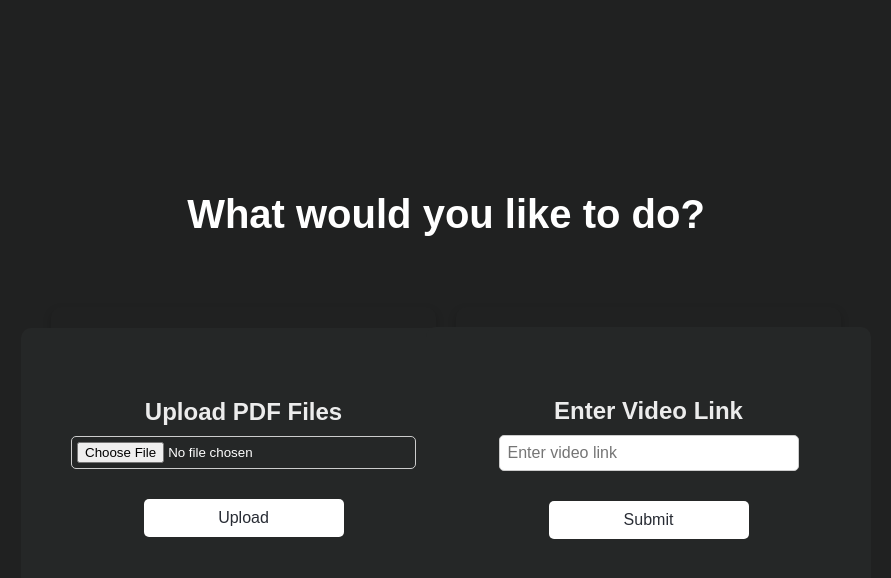
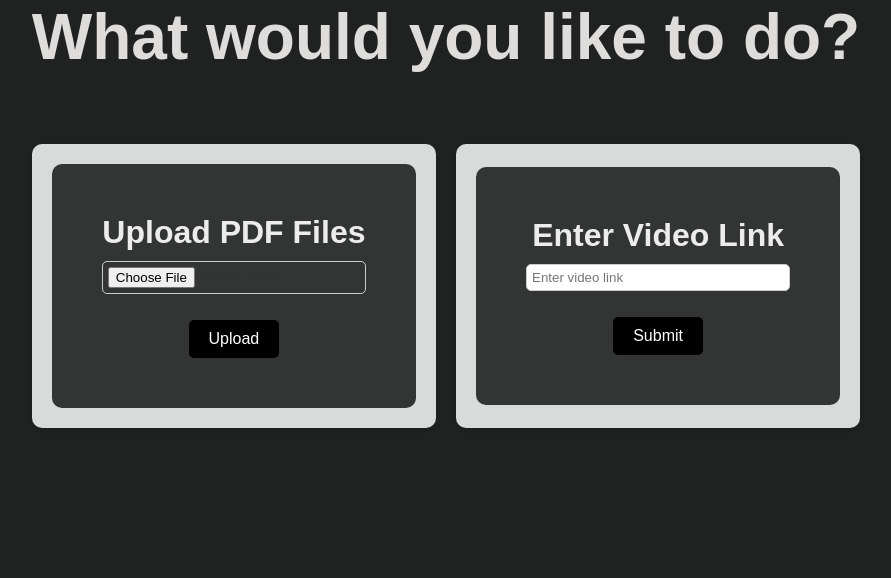
Before and after one commit to Diti-Jain/LastMin, a React (Create React App) app: page /file in a window 1280 px wide. Shown: the top 578 px of the page, without its empty margins (194-1085 px from the left). Built offline with nearby package versions, Linux system fonts and the light colour scheme.

Commit message:
Modified: src/components/fileupload.css, src/components/fileupload.jsx, src/components/liketodo.css, src/components/liketodo.jsx, src/components/summary.css

```diff
--- a/src/components/fileupload.css
+++ b/src/components/fileupload.css
@@ -1,6 +1,4 @@
-body{
-    background-color: #000000;
-}
+/* fileupload.css */
 
 .wrapper {
     display: flex;
@@ -19,13 +17,14 @@ h1 {
 
 .outer-container {
     display: flex;
-    gap: 20px;
+    gap: 20px; /* Space between the boxes */
     width: 100%;
-    max-width: 800px;
+    max-width: 1200px; /* Adjust the width to suit your design */
+    justify-content: center; /* Center the boxes horizontally */
 }
 
 .container {
-    background-color: #202121;
+    background-color: #d9dada;
     padding: 20px;
     border-radius: 10px;
     box-shadow: 0 2px 4px rgba(0, 0, 0, 0.1);
@@ -34,6 +33,8 @@ h1 {
     align-items: center;
     justify-content: center;
     transition: transform 0.3s ease, box-shadow 0.3s ease;
+    position: relative;
+    min-width: 300px; /* Minimum width for each container box */
 }
 
 .container:hover {
@@ -42,11 +43,12 @@ h1 {
 }
 
 .box {
-    background-color: #252727;
+    background-color: #333535;
     padding: 50px;
     border-radius: 10px;
     text-align: center;
     width: 100%;
+    position: relative;
 }
 
 .box h2 {
--- a/src/components/fileupload.jsx
+++ b/src/components/fileupload.jsx
@@ -1,6 +1,6 @@
 import React, { useState } from 'react';
-import { useNavigate } from 'react-router-dom'; // Import useNavigate from react-router-dom
-import './fileupload.css'; // Importing CSS styles
+import { useNavigate } from 'react-router-dom';
+import './fileupload.css';
 import axios from "axios";
 
 function VideoUpload() {
@@ -43,7 +43,7 @@ function VideoUpload() {
 
   const handleVideoSubmit = async () => {
     if (videoLink) {
-      setLoading(true); // Start loading when video submit begins
+      setLoading(true);
       try {
         const response = await axios.post(
           "http://127.0.0.1:5000/summarize_youtube",
@@ -60,24 +60,24 @@ function VideoUpload() {
       } catch (error) {
         console.error("Error processing the video link:", error);
         alert("Error processing the video link. Please try again.");
-      } finally {
-        setLoading(false); // Stop loading once API call finishes
+      } finally { setLoading(false);
       }
     } else {
       alert("Please enter a video link.");
     }
   };
+
   return (
     <div className="wrapper">
       <h1>What would you like to do?</h1>
       <div className="outer-container">
         <div className="container">
           <div className="box">
-                        <h2>Upload PDF Files</h2> {/* Updated label */}
+            <h2>Upload PDF Files</h2>
             <input
               type="file"
-                            accept="application/pdf" // Updated to accept only PDF files
-                            onChange={handleFileChange} // Updated to setPdfFile
+              accept="application/pdf"
+              onChange={handleFileChange}
             />
             <button onClick={handleFileSubmit}>Upload</button>
           </div>
--- a/src/components/liketodo.css
+++ b/src/components/liketodo.css
@@ -1,44 +1,33 @@
-/* liketodo.css */
-
-body {
-    margin: 0;
-    font-family: Arial, sans-serif;
-    background-color: #202121;
+.liketodo-container {
+    padding: 20px;
+    background-color: #242426;
+    border-radius: 10px;
+    box-shadow: 0 4px 8px rgba(0, 0, 0, 0.2);
+    display: flex;
+    flex-direction: column;
+    align-items: center;
+    justify-content: center;
+    width: 500%;
+    max-width: 700px;
     color: #fff;
-    display: flex;
-    justify-content: center;
-    align-items: center;
-    height: 100vh;
-    flex-direction: column;
+    text-align: center;
+    height: 700px;
 }
 
-.container {
-    text-align: center;
-    padding: 20px;
-    background-color: #202121;
-    border-radius: 10px;
-    box-shadow: 0 4px 8px rgba(0, 0, 0, 0.2);
-    display: flex; /* Use flexbox for centering */
-    flex-direction: column; /* Align children in a column */
-    align-items: center; /* Center all children horizontally */
-    justify-content: center; /* Center all children vertically */
-}
-
-h1 {
-    color: #fff;
+.liketodo-container h1 {
     font-size: 2.5rem;
     margin-bottom: 20px;
 }
 
-h2 {
+.liketodo-container h2 {
     color: #ddd;
     font-size: 1.5rem;
     margin: 20px 0;
 }
 
-button {
+.liketodo-container button {
     background-color: #fff;
-    color: #282c34;
+    color: #111213;
     border: none;
     padding: 10px 20px;
     font-size: 1rem;
@@ -47,27 +36,24 @@ button {
     transition: background-color 0.3s, color 0.3s;
     margin-top: 20px;
     width: 200px;
-    text-align: center; /* Ensure the text inside the button is centered */
+    text-align: center;
 }
 
-button:hover {
+.liketodo-container button:hover {
     background-color: #f1f1f1;
     color: #000;
 }
 
-form {
-    display: flex;
-    flex-direction: column;
-    align-items: center;
-    gap: 10px;
-    margin-top: 20px;
-}
-
-input[type="text"] {
+.liketodo-container input[type="text"] {
     padding: 8px;
     font-size: 1rem;
     border-radius: 5px;
     border: 1px solid #ccc;
     width: 100%;
     max-width: 300px;
+    margin-top: 20px;
 }
+
+.liketodo-container p {
+    margin: 10px 0;
+}
--- a/src/components/liketodo.jsx
+++ b/src/components/liketodo.jsx
@@ -2,7 +2,6 @@ import React, { useState } from 'react';
 import { useNavigate, useLocation } from 'react-router-dom';
 import './liketodo.css'; // Import the specific CSS for this page
 import axios from "axios";
-
 
 function LikeTodoPage() {
   const [videoLink, setVideoLink] = useState("");
@@ -60,8 +59,9 @@ function LikeTodoPage() {
       setLoading(false); // Stop loading once API call finishes
     }
   };
+
   return (
-    <div className="container">
+    <div className="liketodo-container">
       <h1>What Would You Like to Do?</h1>
       <button onClick={handleSummarizeClick}>Summarize Content</button>
       <p>OR</p>
--- a/src/components/summary.css
+++ b/src/components/summary.css
@@ -11,17 +11,18 @@
   .summary-title {
     text-align: center; /* Center the title */
     margin-bottom: 20px; /* Space below the title */
-    font-size: 2rem; /* Title font size */
+    font-size: 4rem; /* Title font size */
   }
 
   .summary-box {
-    background-color: #202121; /* White with transparency */
+    background-color: #4b4d4d; /* White with transparency */
     border-radius: 10px; /* Rounded corners */
     padding: 20px; /* Padding inside the box */
     box-shadow: 0 4px 10px rgba(0, 0, 0, 0.1); /* Subtle shadow for depth */
     max-width: 900px; /* Maximum width for the summary box */
     width: 100%; /* Full width */
     margin-bottom: 20px; /* Space below the summary box */
+    color: rgb(248, 249, 249);
   }
 
   .generate-quiz-button {
```
Lines whose indentation alone changed are shown as unchanged.
